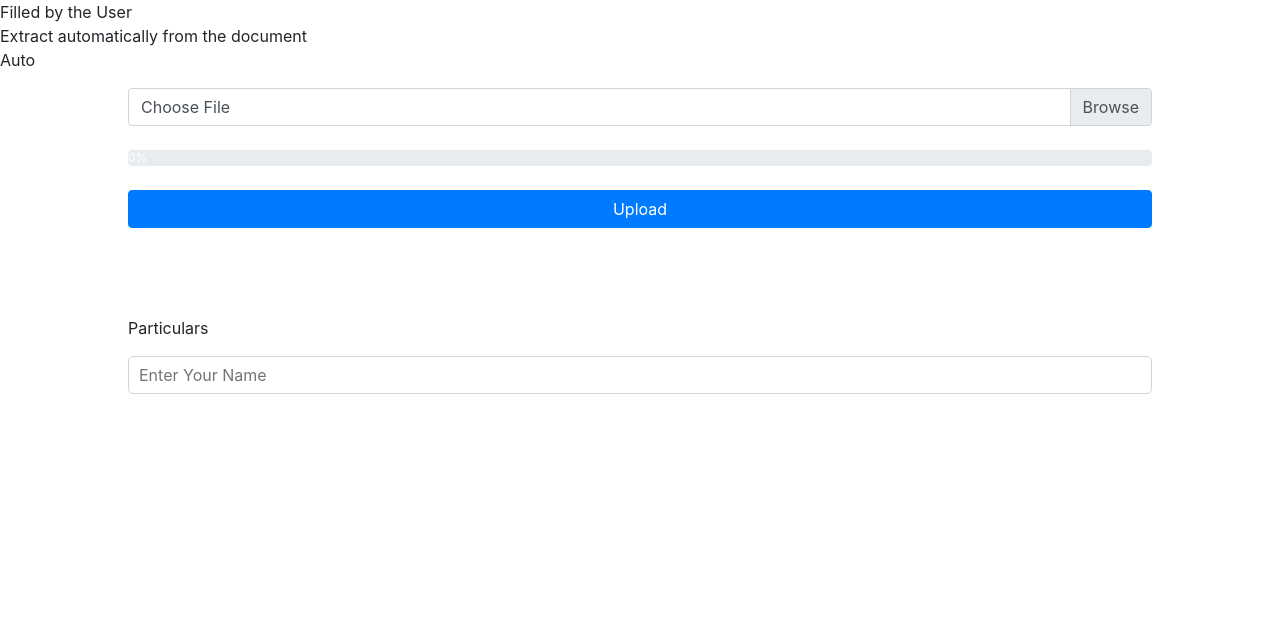
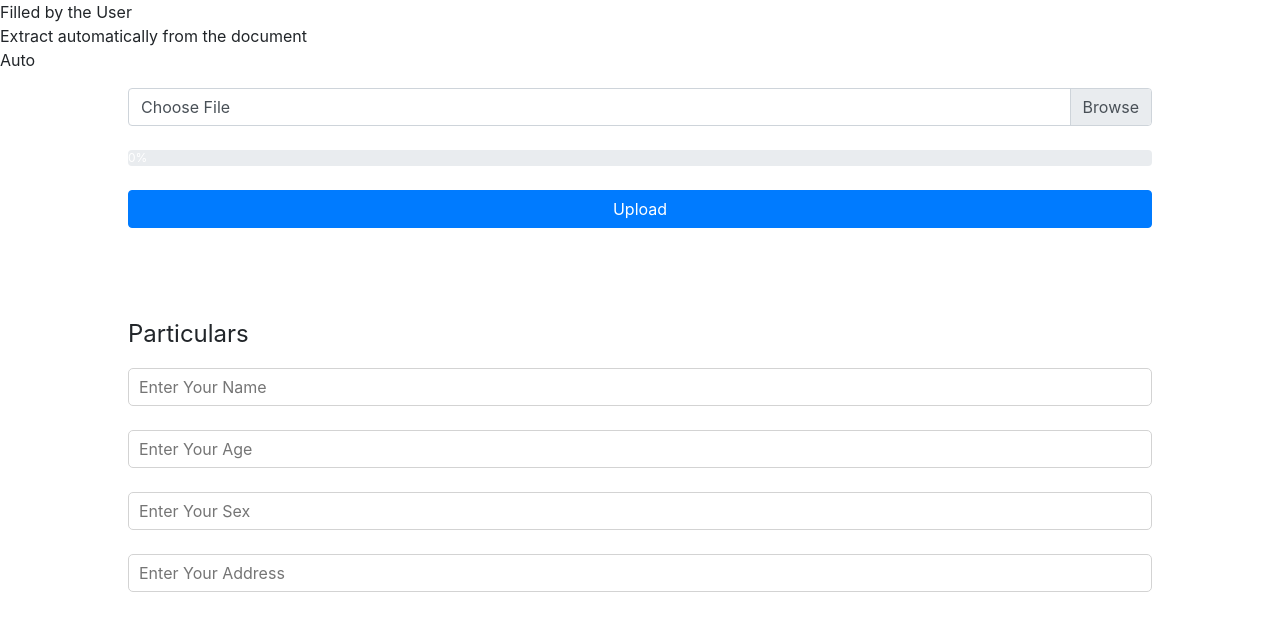
Before and after one commit to TheDa21crj/Travel, a React (Create React App) app in the folder front/: page / in a window 1280 px wide. Shown: the top 630 px of the page. Built offline with nearby package versions, Linux system fonts and the light colour scheme.

Commit message:
Update Particulars.jsx

```diff
--- a/front/src/Components/UploadFile/Particulars.jsx
+++ b/front/src/Components/UploadFile/Particulars.jsx
@@ -3,8 +3,11 @@ import React from "react";
 export default function Particulars() {
   return (
     <div>
-      <p>Particulars</p>
+      <p className="Particulars">Particulars</p>
       <input type="text" className="PartInp" placeholder="Enter Your Name" />
+      <input type="text" className="PartInp" placeholder="Enter Your Age" />
+      <input type="text" className="PartInp" placeholder="Enter Your Sex" />
+      <input type="text" className="PartInp" placeholder="Enter Your Address" />
     </div>
   );
 }
```
